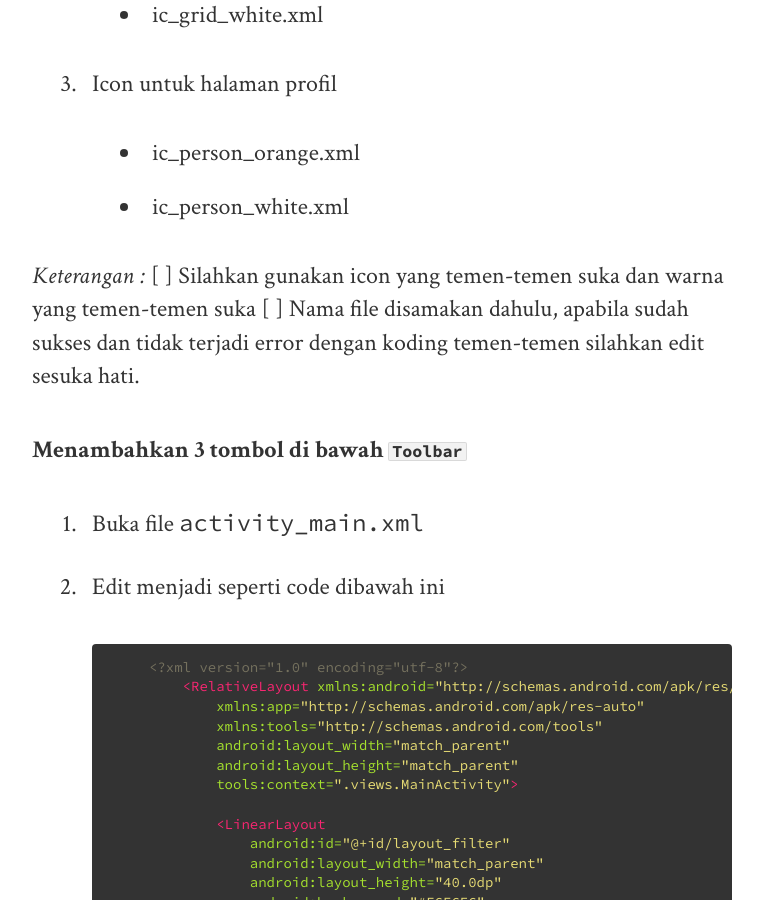
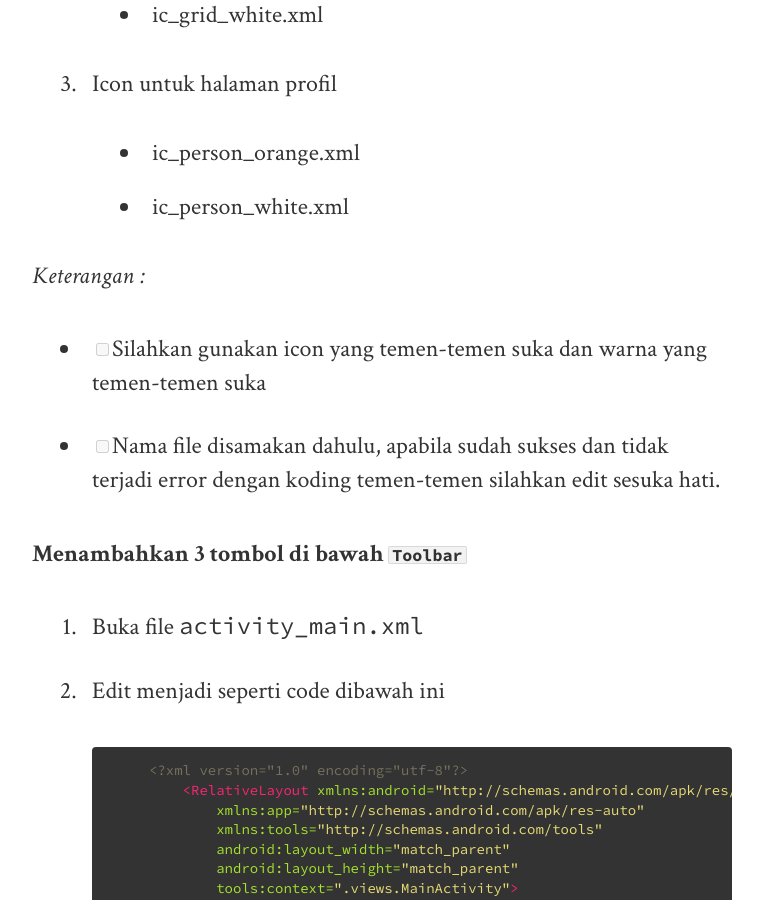
Before and after one commit to congfandi/congfandi.github.io, a Jekyll site: the page built from _posts/2019-04-19-membuat-aplikasi-foodbank-part-4-menambahkan-halaman-home.md, in a window 1280 px wide and 900 px high, scrolled down 4496 px. Shown: the whole window, without its empty margins (258-1021 px from the left). Built offline with Jekyll 4.4.1, drawn with Linux system fonts in a browser that asks for light colours; nearby versions of some CDN libraries.

Commit message:
ading chhoice

```diff
--- a/_posts/2019-04-19-membuat-aplikasi-foodbank-part-4-menambahkan-halaman-home.md
+++ b/_posts/2019-04-19-membuat-aplikasi-foodbank-part-4-menambahkan-halaman-home.md
@@ -75,8 +75,8 @@ berikut nama-nama icon yang temen-temen butuhkan :
    - ic_person_white.xml
 
 *Keterangan :*
-  [ ] Silahkan gunakan icon yang temen-temen suka dan warna yang temen-temen suka
-  [ ] Nama file disamakan dahulu, apabila sudah sukses dan tidak terjadi error dengan koding temen-temen silahkan edit sesuka hati.
+  - [ ] Silahkan gunakan icon yang temen-temen suka dan warna yang temen-temen suka
+  - [ ] Nama file disamakan dahulu, apabila sudah sukses dan tidak terjadi error dengan koding temen-temen silahkan edit sesuka hati.
 
 
 **Menambahkan 3 tombol di bawah `Toolbar`**
```
